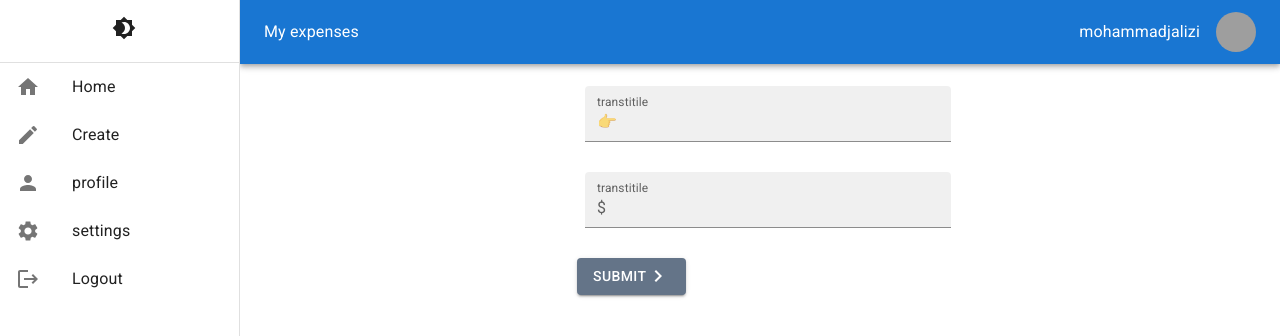
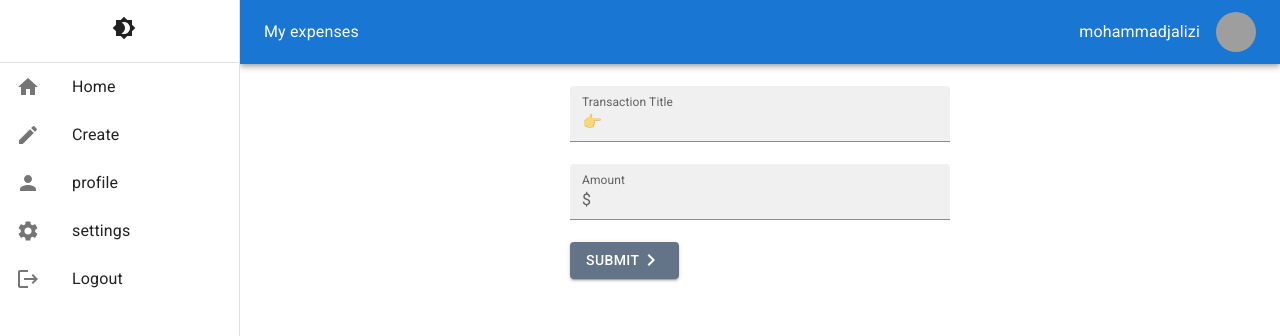
Before and after one commit to mohammadjalizi/Material-UI-project-1-, a React (Create React App) app: page /create in a window 1280 px wide. Shown: the top 336 px of the page. Built offline with nearby package versions, Linux system fonts and the light colour scheme; grey boxes are pictures that could not be loaded.

Commit message:
form  Hook Form

```diff
--- a/src/pages/Creact/Creact.jsx
+++ b/src/pages/Creact/Creact.jsx
@@ -1,78 +1,97 @@
-import React, { useState } from "react";
-import TextField from "@mui/material/TextField";
-import InputAdornment from "@mui/material/InputAdornment";
-import { Box } from "@mui/material";
-import { styled } from "@mui/material/styles";
-import Button from "@mui/material/Button";
+import { Box, Button, InputAdornment, TextField, styled } from "@mui/material";
 
+import React from "react";
 import { purple } from "@mui/material/colors";
 import { ChevronRight } from "@mui/icons-material";
-import {  useNavigate } from "react-router-dom";
+import { useNavigate } from "react-router-dom";
+import { useForm } from "react-hook-form";
+
 const ColorButton = styled(Button)(({ theme }) => ({
   color: theme.palette.getContrastText(purple[500]),
+  // @ts-ignore
   backgroundColor: theme.palette.ali.main,
   "&:hover": {
-    backgroundColor: purple[700],
+    // @ts-ignore
+    backgroundColor: theme.palette.ali.main,
+    scale: "0.99",
   },
 }));
-const Creact = () => {
-  const [title, settilte] = useState("");
-  const [price, setprice] = useState(0);
-   const navigate=useNavigate()
+
+const Create = () => {
+  const navigate = useNavigate();
+
+  const {
+    register,
+    handleSubmit,
+    formState: { errors },
+  } = useForm();
+  const onSubmit = ({ price, title }) => {
+    price = Number(price);
+    fetch("http://localhost:3100/mydata", {
+      method: "POST",
+      headers: {
+        "Content-Type": "application/json",
+      },
+      body: JSON.stringify({ price, title }),
+    }).then(() => {
+      navigate("/");
+    });
+  };
 
   return (
-    <Box sx={{ width: "366px" }} component="form">
+    <Box
+      onSubmit={handleSubmit(onSubmit)}
+      autoComplete="off"
+      sx={{ width: "380px" }}
+      component="form"
+    >
       <TextField
-           autoComplete="off"
-        onChange={(eo) => {
-          settilte(eo.target.value);
-          console.log(setprice)
-        }}
         fullWidth={true}
-        label="transtitile"
-        sx={{ m: 1, mt: "22px" }}
+        label="Transaction Title"
+        sx={{ mt: "22px", display: "block" }}
         InputProps={{
           startAdornment: <InputAdornment position="start">👉</InputAdornment>,
         }}
         variant="filled"
+        {...register("title", {
+          required: { value: true, message: "Requires field" },
+          minLength: { value: 3, message: "minumn length is 3" },
+        })}
+        error={Boolean(errors.title)}
+        helperText={
+          Boolean(errors.title) ? errors.title?.message.toString() : null
+        }
       />
-      <br />
+
       <TextField
-          autoComplete="off"
-        onChange={(eo) => {
-          setprice(Number(eo.target.value));
-        }}
+        error={Boolean(errors.price)}
+        helperText={
+          Boolean(errors.price) ? errors.price?.message.toString() : null
+        }
+        {...register("price", {
+          required: { value: true, message: "Required filed" },
+        })}
         fullWidth={true}
-        label="transtitile"
-        sx={{ m: 1, mt: "22px" }}
+        label=" Amount"
+        id="filled-start-adornment"
+        sx={{ mt: "22px", display: "block" }}
         InputProps={{
           startAdornment: <InputAdornment position="start">$</InputAdornment>,
         }}
         variant="filled"
+        type="number"
       />
-      <br />
+
       <ColorButton
-        onClick={() => {
-         if(title.trim()){
-          fetch("http://localhost:3100/mydata", {
-            method: "POST",
-            headers: {
-              "Content-Type": "application/json",
-            },
-            body: JSON.stringify({price, title}),
-          }).then(()=>{
-
-            navigate("/")
-          })
-         }
-        }}
+        type="submit"
+        onClick={(params) => {}}
         sx={{ mt: "22px" }}
         variant="contained"
       >
-        submit <ChevronRight />
+        Submit <ChevronRight />
       </ColorButton>
     </Box>
   );
 };
 
-export default Creact;
+export default Create;
```
